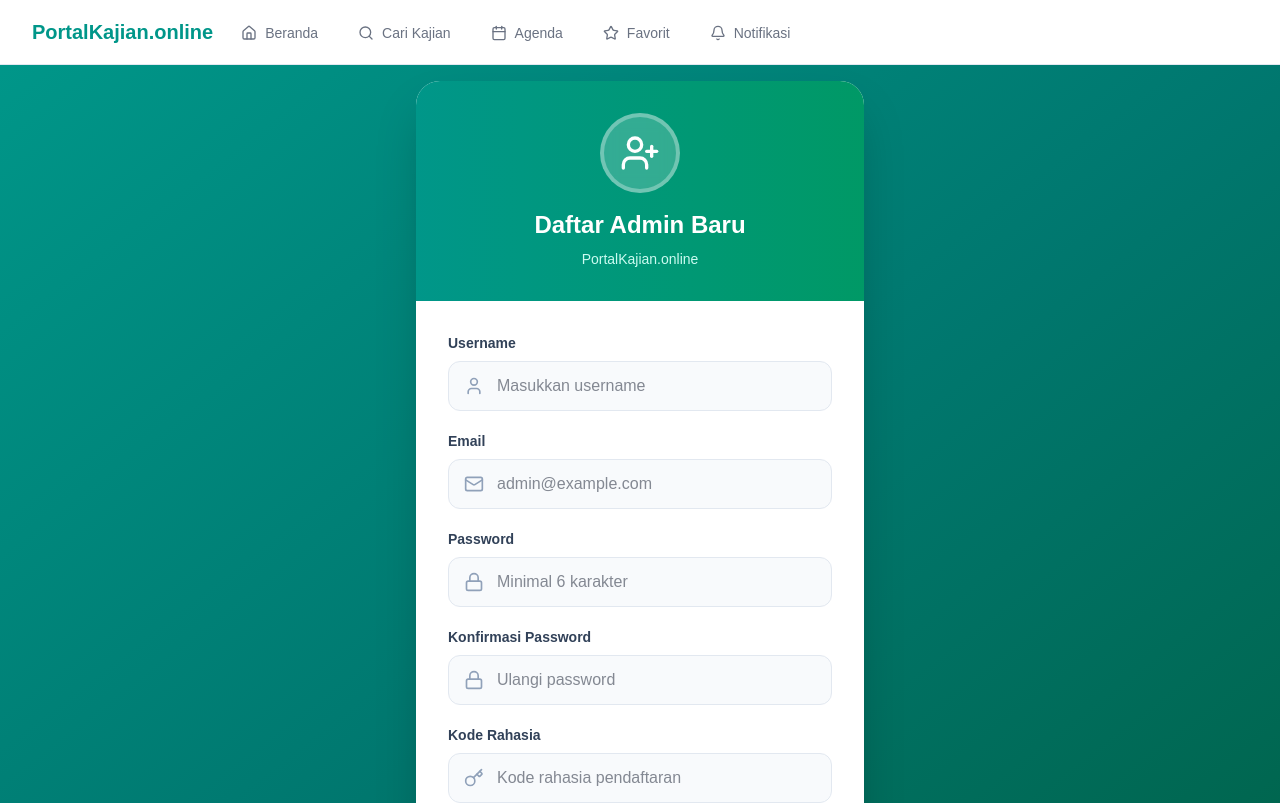
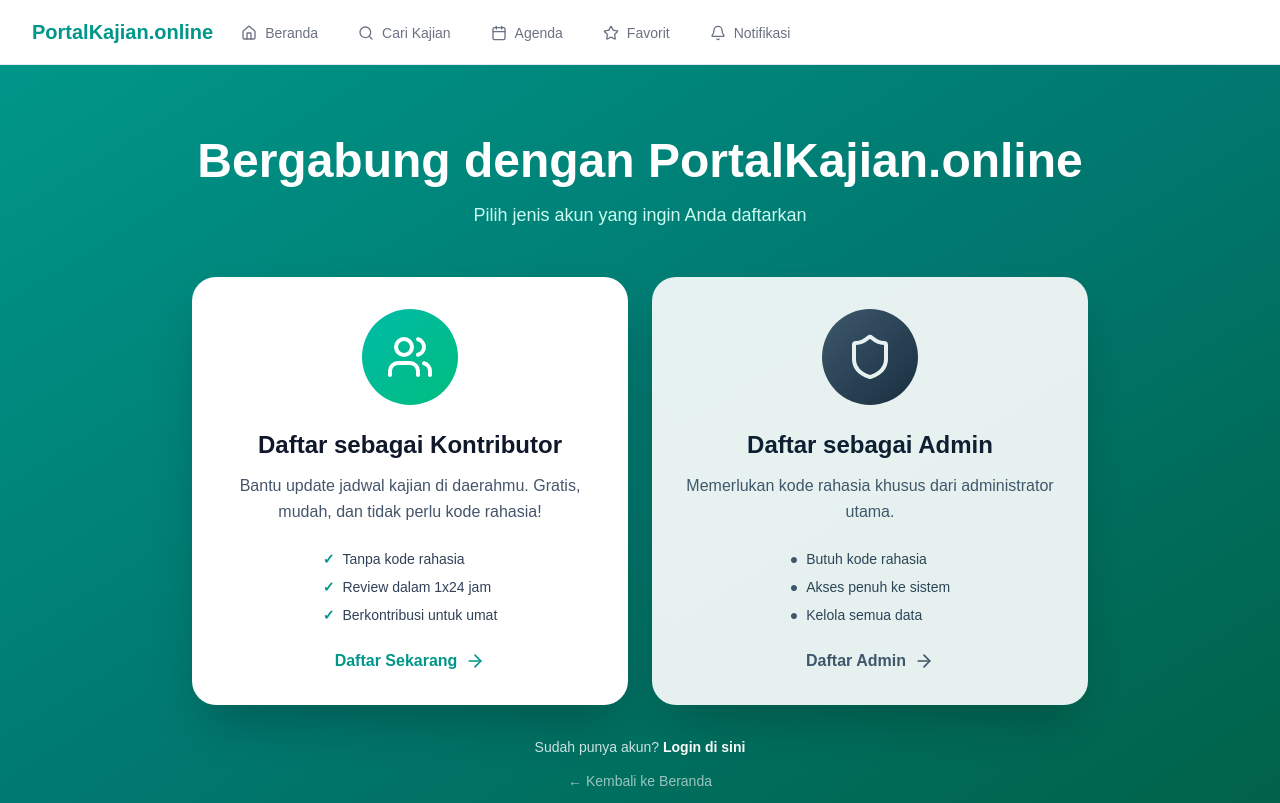
Before and after one commit to mudha/jadwal-kajian-app, a Next.js app: page /register in a window 1280 px wide. Shown: the top 803 px of the page. Built offline with nearby package versions, Linux system fonts and the light colour scheme; no server answers.

Commit message:
feat: add registration landing page with contributor and admin options

```diff
--- a/src/app/register/page.tsx
+++ b/src/app/register/page.tsx
@@ -1,219 +1,108 @@
 'use client';
-import { useState } from 'react';
-import { useRouter } from 'next/navigation';
-import { UserPlus, Lock, Mail, User, Key, AlertCircle, CheckCircle } from 'lucide-react';
 import Link from 'next/link';
+import { UserPlus, Shield, Users, ArrowRight } from 'lucide-react';
 
-export default function RegisterPage() {
-    const router = useRouter();
-    const [formData, setFormData] = useState({
-        username: '',
-        password: '',
-        confirmPassword: '',
-        email: '',
-        secretKey: '',
-    });
-    const [error, setError] = useState('');
-    const [success, setSuccess] = useState('');
-    const [loading, setLoading] = useState(false);
-
-    const handleSubmit = async (e: React.FormEvent) => {
-        e.preventDefault();
-        setError('');
-        setSuccess('');
-
-        // Validation
-        if (formData.password !== formData.confirmPassword) {
-            setError('Password dan konfirmasi password tidak cocok');
-            return;
-        }
-
-        if (formData.password.length < 6) {
-            setError('Password minimal 6 karakter');
-            return;
-        }
-
-        setLoading(true);
-
-        try {
-            const response = await fetch('/api/admin/register', {
-                method: 'POST',
-                headers: { 'Content-Type': 'application/json' },
-                body: JSON.stringify({
-                    username: formData.username,
-                    password: formData.password,
-                    email: formData.email,
-                    secretKey: formData.secretKey,
-                }),
-            });
-
-            const data = await response.json();
-
-            if (!response.ok) {
-                setError(data.error || 'Gagal mendaftar');
-                setLoading(false);
-                return;
-            }
-
-            setSuccess('Pendaftaran berhasil! Silakan login.');
-            setTimeout(() => {
-                router.push('/login');
-            }, 2000);
-        } catch (err) {
-            setError('Terjadi kesalahan saat mendaftar');
-            setLoading(false);
-        }
-    };
-
+export default function RegisterLandingPage() {
     return (
         <div className="min-h-screen bg-gradient-to-br from-teal-600 via-teal-700 to-emerald-800 flex items-center justify-center p-4">
-            <div className="w-full max-w-md">
-                {/* Card */}
-                <div className="bg-white rounded-3xl shadow-2xl overflow-hidden">
-                    {/* Header */}
-                    <div className="bg-gradient-to-r from-teal-600 to-emerald-600 p-8 text-white text-center">
-                        <div className="w-20 h-20 bg-white/20 backdrop-blur-sm rounded-full flex items-center justify-center mx-auto mb-4 border-4 border-white/30">
-                            <UserPlus className="w-10 h-10" />
-                        </div>
-                        <h1 className="text-2xl font-bold mb-2">Daftar Admin Baru</h1>
-                        <p className="text-teal-100 text-sm">PortalKajian.online</p>
-                    </div>
+            <div className="w-full max-w-4xl">
+                {/* Header */}
+                <div className="text-center mb-12">
+                    <h1 className="text-4xl md:text-5xl font-black text-white mb-4">
+                        Bergabung dengan PortalKajian.online
+                    </h1>
+                    <p className="text-teal-100 text-lg">
+                        Pilih jenis akun yang ingin Anda daftarkan
+                    </p>
+                </div>
 
-                    {/* Form */}
-                    <form onSubmit={handleSubmit} className="p-8 space-y-5">
-                        {/* Error Message */}
-                        {error && (
-                            <div className="bg-red-50 border border-red-200 rounded-xl p-4 flex items-start gap-3">
-                                <AlertCircle className="w-5 h-5 text-red-600 shrink-0 mt-0.5" />
-                                <p className="text-sm text-red-800">{error}</p>
+                {/* Two Cards */}
+                <div className="grid md:grid-cols-2 gap-6">
+                    {/* Contributor Card */}
+                    <Link
+                        href="/register/contributor"
+                        className="group bg-white rounded-3xl p-8 shadow-2xl hover:shadow-3xl transition-all hover:-translate-y-1 cursor-pointer"
+                    >
+                        <div className="flex flex-col items-center text-center">
+                            <div className="w-24 h-24 bg-gradient-to-br from-teal-500 to-emerald-500 rounded-full flex items-center justify-center mb-6 group-hover:scale-110 transition-transform">
+                                <Users className="w-12 h-12 text-white" />
                             </div>
-                        )}
-
-                        {/* Success Message */}
-                        {success && (
-                            <div className="bg-green-50 border border-green-200 rounded-xl p-4 flex items-start gap-3">
-                                <CheckCircle className="w-5 h-5 text-green-600 shrink-0 mt-0.5" />
-                                <p className="text-sm text-green-800">{success}</p>
-                            </div>
-                        )}
-
-                        {/* Username */}
-                        <div>
-                            <label className="block text-sm font-bold text-slate-700 mb-2">
-                                Username
-                            </label>
-                            <div className="relative">
-                                <User className="absolute left-4 top-1/2 -translate-y-1/2 w-5 h-5 text-slate-400" />
-                                <input
-                                    type="text"
-                                    value={formData.username}
-                                    onChange={(e) => setFormData({ ...formData, username: e.target.value })}
-                                    className="w-full pl-12 pr-4 py-3 bg-slate-50 border border-slate-200 rounded-xl focus:ring-2 focus:ring-teal-500 focus:border-transparent outline-none transition-all"
-                                    placeholder="Masukkan username"
-                                    required
-                                />
+                            <h2 className="text-2xl font-black text-slate-900 mb-3">
+                                Daftar sebagai Kontributor
+                            </h2>
+                            <p className="text-slate-600 mb-6 leading-relaxed">
+                                Bantu update jadwal kajian di daerahmu. Gratis, mudah, dan tidak perlu kode rahasia!
+                            </p>
+                            <ul className="text-left space-y-2 mb-6 text-sm text-slate-700">
+                                <li className="flex items-start gap-2">
+                                    <span className="text-teal-600 font-bold">✓</span>
+                                    <span>Tanpa kode rahasia</span>
+                                </li>
+                                <li className="flex items-start gap-2">
+                                    <span className="text-teal-600 font-bold">✓</span>
+                                    <span>Review dalam 1x24 jam</span>
+                                </li>
+                                <li className="flex items-start gap-2">
+                                    <span className="text-teal-600 font-bold">✓</span>
+                                    <span>Berkontribusi untuk umat</span>
+                                </li>
+                            </ul>
+                            <div className="flex items-center gap-2 text-teal-600 font-bold group-hover:gap-4 transition-all">
+                                Daftar Sekarang
+                                <ArrowRight className="w-5 h-5" />
                             </div>
                         </div>
+                    </Link>
 
-                        {/* Email */}
-                        <div>
-                            <label className="block text-sm font-bold text-slate-700 mb-2">
-                                Email
-                            </label>
-                            <div className="relative">
-                                <Mail className="absolute left-4 top-1/2 -translate-y-1/2 w-5 h-5 text-slate-400" />
-                                <input
-                                    type="email"
-                                    value={formData.email}
-                                    onChange={(e) => setFormData({ ...formData, email: e.target.value })}
-                                    className="w-full pl-12 pr-4 py-3 bg-slate-50 border border-slate-200 rounded-xl focus:ring-2 focus:ring-teal-500 focus:border-transparent outline-none transition-all"
-                                    placeholder="admin@example.com"
-                                    required
-                                />
+                    {/* Admin Card */}
+                    <Link
+                        href="/register/admin"
+                        className="group bg-white rounded-3xl p-8 shadow-2xl hover:shadow-3xl transition-all hover:-translate-y-1 cursor-pointer opacity-90"
+                    >
+                        <div className="flex flex-col items-center text-center">
+                            <div className="w-24 h-24 bg-gradient-to-br from-slate-600 to-slate-800 rounded-full flex items-center justify-center mb-6 group-hover:scale-110 transition-transform">
+                                <Shield className="w-12 h-12 text-white" />
+                            </div>
+                            <h2 className="text-2xl font-black text-slate-900 mb-3">
+                                Daftar sebagai Admin
+                            </h2>
+                            <p className="text-slate-600 mb-6 leading-relaxed">
+                                Memerlukan kode rahasia khusus dari administrator utama.
+                            </p>
+                            <ul className="text-left space-y-2 mb-6 text-sm text-slate-700">
+                                <li className="flex items-start gap-2">
+                                    <span className="text-slate-600 font-bold">●</span>
+                                    <span>Butuh kode rahasia</span>
+                                </li>
+                                <li className="flex items-start gap-2">
+                                    <span className="text-slate-600 font-bold">●</span>
+                                    <span>Akses penuh ke sistem</span>
+                                </li>
+                                <li className="flex items-start gap-2">
+                                    <span className="text-slate-600 font-bold">●</span>
+                                    <span>Kelola semua data</span>
+                                </li>
+                            </ul>
+                            <div className="flex items-center gap-2 text-slate-600 font-bold group-hover:gap-4 transition-all">
+                                Daftar Admin
+                                <ArrowRight className="w-5 h-5" />
                             </div>
                         </div>
-
-                        {/* Password */}
-                        <div>
-                            <label className="block text-sm font-bold text-slate-700 mb-2">
-                                Password
-                            </label>
-                            <div className="relative">
-                                <Lock className="absolute left-4 top-1/2 -translate-y-1/2 w-5 h-5 text-slate-400" />
-                                <input
-                                    type="password"
-                                    value={formData.password}
-                                    onChange={(e) => setFormData({ ...formData, password: e.target.value })}
-                                    className="w-full pl-12 pr-4 py-3 bg-slate-50 border border-slate-200 rounded-xl focus:ring-2 focus:ring-teal-500 focus:border-transparent outline-none transition-all"
-                                    placeholder="Minimal 6 karakter"
-                                    required
-                                />
-                            </div>
-                        </div>
-
-                        {/* Confirm Password */}
-                        <div>
-                            <label className="block text-sm font-bold text-slate-700 mb-2">
-                                Konfirmasi Password
-                            </label>
-                            <div className="relative">
-                                <Lock className="absolute left-4 top-1/2 -translate-y-1/2 w-5 h-5 text-slate-400" />
-                                <input
-                                    type="password"
-                                    value={formData.confirmPassword}
-                                    onChange={(e) => setFormData({ ...formData, confirmPassword: e.target.value })}
-                                    className="w-full pl-12 pr-4 py-3 bg-slate-50 border border-slate-200 rounded-xl focus:ring-2 focus:ring-teal-500 focus:border-transparent outline-none transition-all"
-                                    placeholder="Ulangi password"
-                                    required
-                                />
-                            </div>
-                        </div>
-
-                        {/* Secret Key */}
-                        <div>
-                            <label className="block text-sm font-bold text-slate-700 mb-2">
-                                Kode Rahasia
-                            </label>
-                            <div className="relative">
-                                <Key className="absolute left-4 top-1/2 -translate-y-1/2 w-5 h-5 text-slate-400" />
-                                <input
-                                    type="password"
-                                    value={formData.secretKey}
-                                    onChange={(e) => setFormData({ ...formData, secretKey: e.target.value })}
-                                    className="w-full pl-12 pr-4 py-3 bg-slate-50 border border-slate-200 rounded-xl focus:ring-2 focus:ring-teal-500 focus:border-transparent outline-none transition-all"
-                                    placeholder="Kode rahasia pendaftaran"
-                                    required
-                                />
-                            </div>
-                            <p className="text-xs text-slate-500 mt-2">
-                                Hubungi administrator untuk mendapatkan kode rahasia
-                            </p>
-                        </div>
-
-                        {/* Submit Button */}
-                        <button
-                            type="submit"
-                            disabled={loading}
-                            className="w-full bg-gradient-to-r from-teal-600 to-emerald-600 text-white font-bold py-4 rounded-xl hover:from-teal-700 hover:to-emerald-700 transition-all shadow-lg shadow-teal-200 disabled:opacity-50 disabled:cursor-not-allowed"
-                        >
-                            {loading ? 'Mendaftar...' : 'Daftar Sekarang'}
-                        </button>
-
-                        {/* Login Link */}
-                        <div className="text-center pt-4">
-                            <p className="text-sm text-slate-600">
-                                Sudah punya akun?{' '}
-                                <Link href="/login" className="text-teal-600 font-bold hover:text-teal-700">
-                                    Login di sini
-                                </Link>
-                            </p>
-                        </div>
-                    </form>
+                    </Link>
                 </div>
 
-                {/* Back to Home */}
-                <div className="text-center mt-6">
-                    <Link href="/" className="text-white/80 hover:text-white text-sm font-medium">
+                {/* Footer Links */}
+                <div className="text-center mt-8 space-y-3">
+                    <p className="text-white/80 text-sm">
+                        Sudah punya akun?{' '}
+                        <Link href="/login" className="font-bold text-white hover:underline">
+                            Login di sini
+                        </Link>
+                    </p>
+                    <Link
+                        href="/"
+                        className="inline-block text-white/60 hover:text-white text-sm font-medium transition-colors"
+                    >
                         ← Kembali ke Beranda
                     </Link>
                 </div>
```
